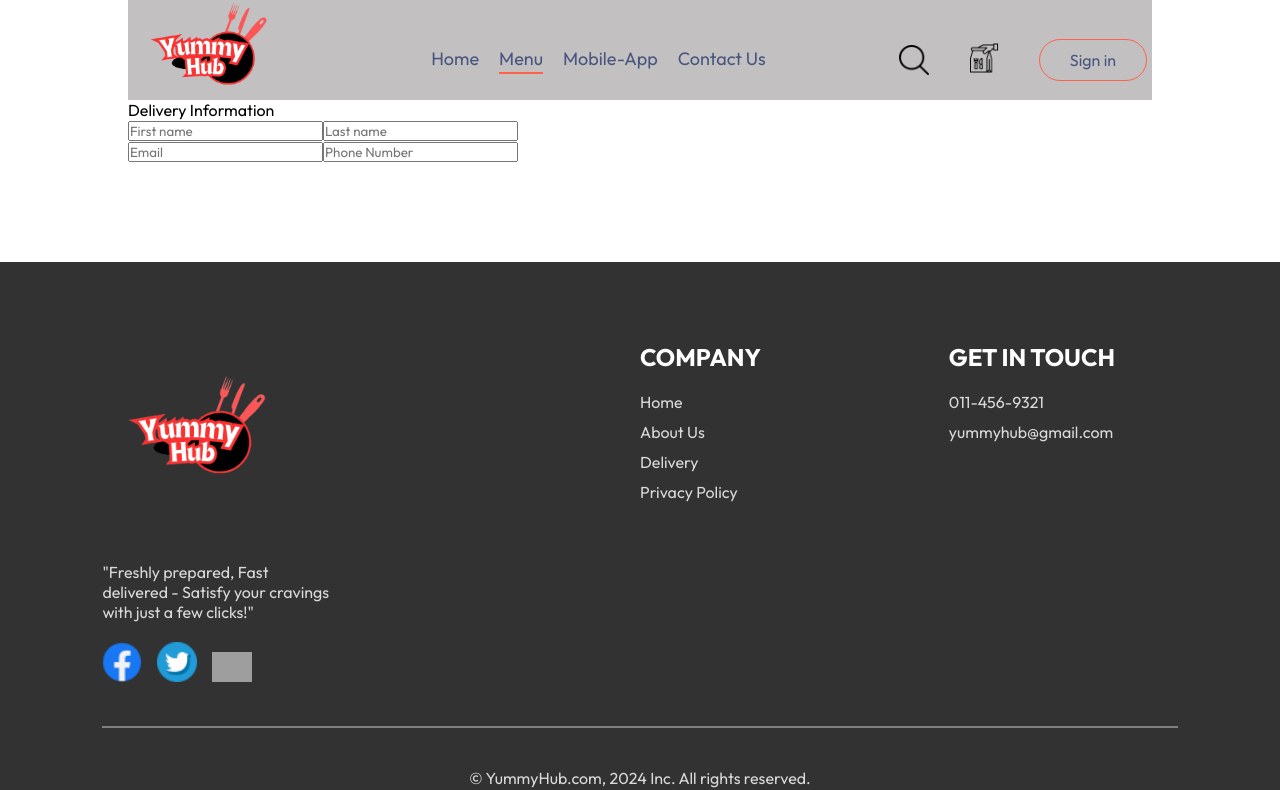
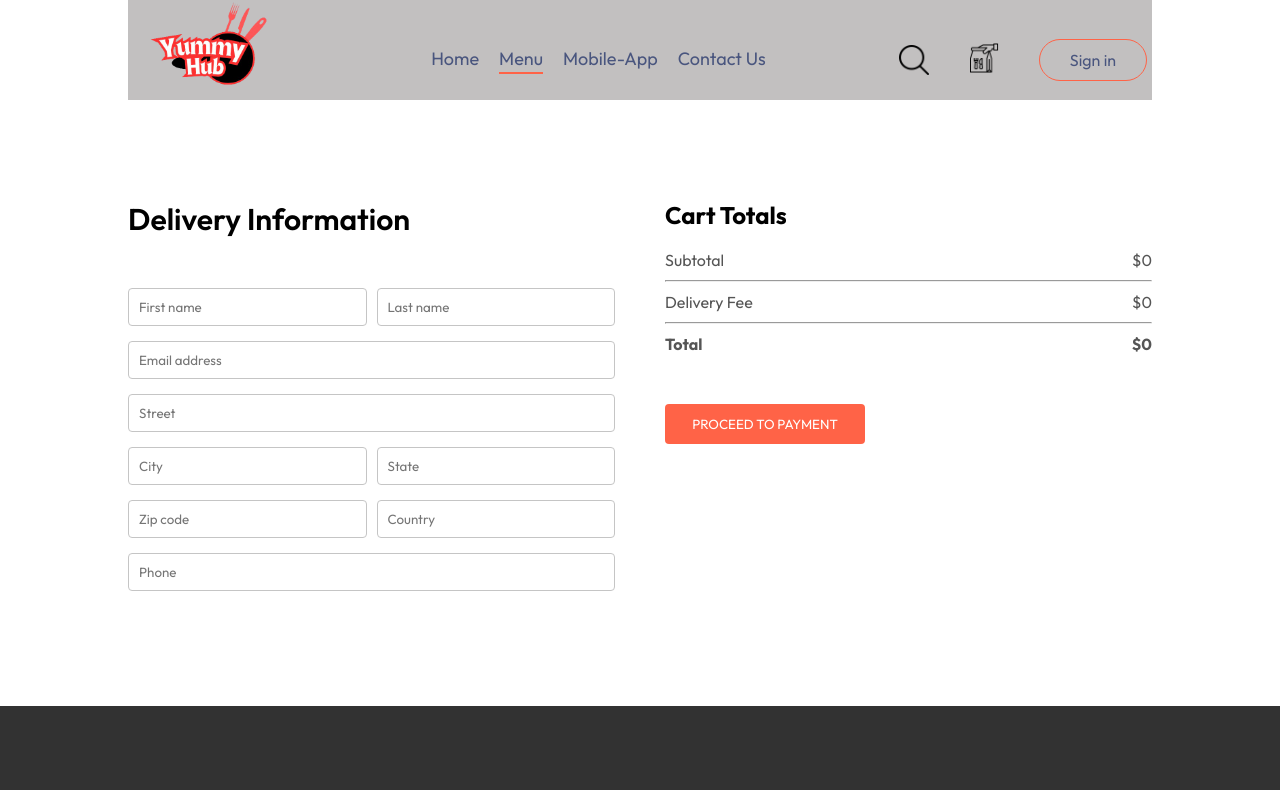
Before and after one commit to TheekshaRathnayaka/Food-Delivery-Website, a React (Vite) app in the folder frontend/: page /Order in a window 1280 px wide. Shown: the top 790 px of the page. Built offline with nearby package versions, Linux system fonts and the light colour scheme; grey boxes are pictures that could not be loaded.

Commit message:
Complete frontend design

```diff
--- a/frontend/src/pages/Cart/Cart.jsx
+++ b/frontend/src/pages/Cart/Cart.jsx
@@ -62,13 +62,13 @@ const Cart = () => {
 
             <div className="cart-total-details">
               <p>Delivery Fee</p>
-              <p>${2}</p>
+              <p>${getTotalCartAmount() === 0? 0: 2}</p>
             </div>
             <hr />
 
             <div className="cart-total-details">
               <b>Total</b>
-              <b>${getTotalCartAmount()+2}</b>
+              <b>${getTotalCartAmount() === 0? 0: getTotalCartAmount()+2 }</b>
             </div>
           </div>
 
--- a/frontend/src/pages/PlaceOrder/PlaceOrder.css
+++ b/frontend/src/pages/PlaceOrder/PlaceOrder.css
@@ -0,0 +1,41 @@
+.place-order{
+    display: flex;
+    align-items: start;
+    justify-content: space-between;
+    gap: 50px;
+    margin-top: 100px;
+}
+
+.place-order-left{
+    width: 100%;
+    max-width: max(30%,500px);
+}
+
+.place-order-left .title{
+    font-size: 30px;
+    font-weight: 600;
+    margin-bottom: 50px;
+}
+
+.place-order-left input{
+    margin-bottom: 15px;
+    width: 100%;
+    padding: 10px;
+    border: 1px solid #c5c5c5;
+    border-radius: 4px;
+    outline-color: tomato;
+}
+
+.place-order-left .multi-fields{
+    display: flex;
+    gap: 10px;
+}
+
+.place-order-right{
+    width: 100%;
+    max-width: max(40%, 500px);
+}
+
+.place-order .cart-total button{
+    margin-top: 30px;
+}
--- a/frontend/src/pages/PlaceOrder/PlaceOrder.jsx
+++ b/frontend/src/pages/PlaceOrder/PlaceOrder.jsx
@@ -1,7 +1,11 @@
-import React from 'react'
+import React, { useContext } from 'react'
 import './PlaceOrder.css'
+import { StoreContext } from '../../context/StoreContext'
 
 const PlaceOrder = () => {
+
+  const {getTotalCartAmount} = useContext(StoreContext);
+
   return (
     <form className='place-order'>
 
@@ -12,11 +16,51 @@ const PlaceOrder = () => {
           <input type="text" placeholder="First name" />
           <input type="text" placeholder="Last name" />
         </div>
-        <input type="text" placeholder="Email" />
-        <input type="text" placeholder="Phone Number" />
+
+        <input type="email" placeholder="Email address" />
+        <input type="text" placeholder="Street" />
+
+        <div className="multi-fields">
+          <input type="text" placeholder="City" />
+          <input type="text" placeholder="State" />
+        </div>
+
+        <div className="multi-fields">
+          <input type="text" placeholder="Zip code" />
+          <input type="text" placeholder="Country" />
+        </div>
+
+        <input type="text" placeholder="Phone" />
+
       </div>
 
-      <div className="place-order-right"></div>
+      <div className="place-order-right">
+
+        <div className="cart-total">
+            <h2>Cart Totals</h2>
+
+            <div>
+              <div className="cart-total-details">
+                <p>Subtotal</p>
+                <p>${getTotalCartAmount()}</p>
+              </div>
+              <hr />
+
+              <div className="cart-total-details">
+                <p>Delivery Fee</p>
+                <p>${getTotalCartAmount() === 0? 0: 2}</p>
+              </div>
+              <hr />
+
+              <div className="cart-total-details">
+                <b>Total</b>
+                <b>${getTotalCartAmount() === 0? 0: getTotalCartAmount()+2 }</b>
+              </div>
+              </div>
+
+              <button>PROCEED TO PAYMENT</button>
+            </div>
+      </div>
 
     </form>
   )
```
